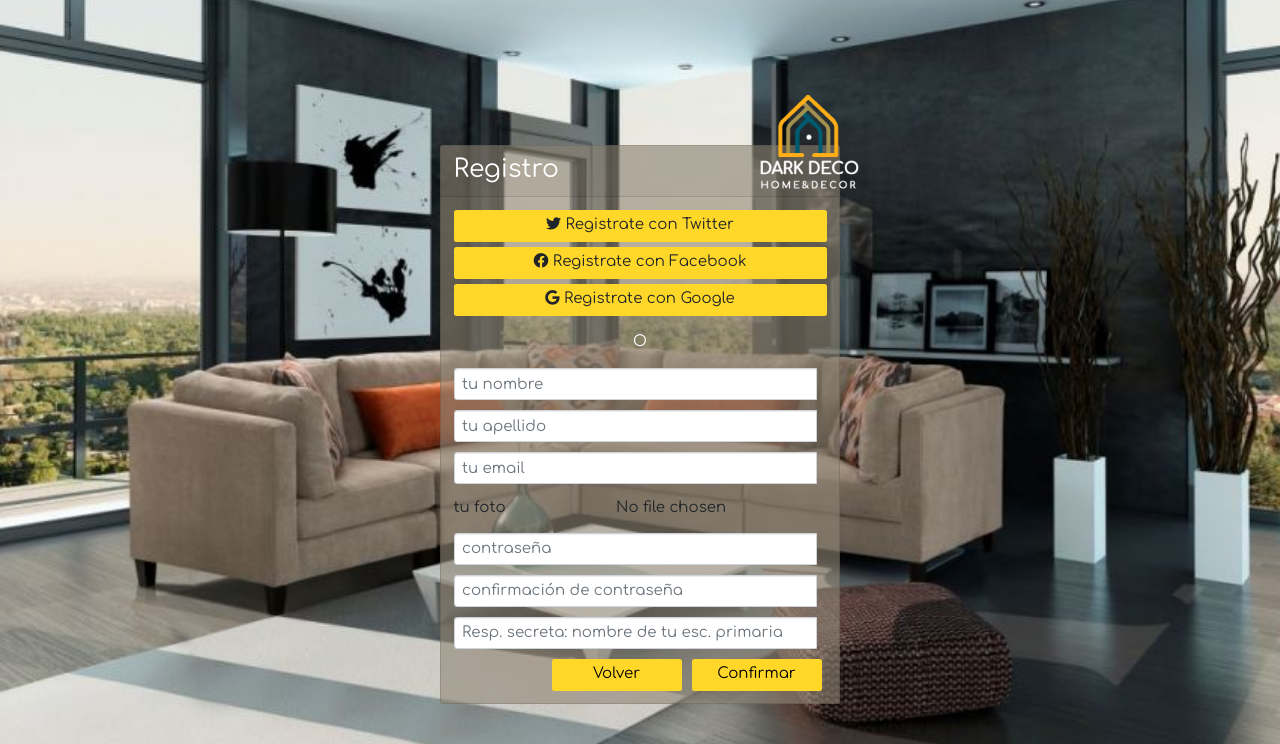
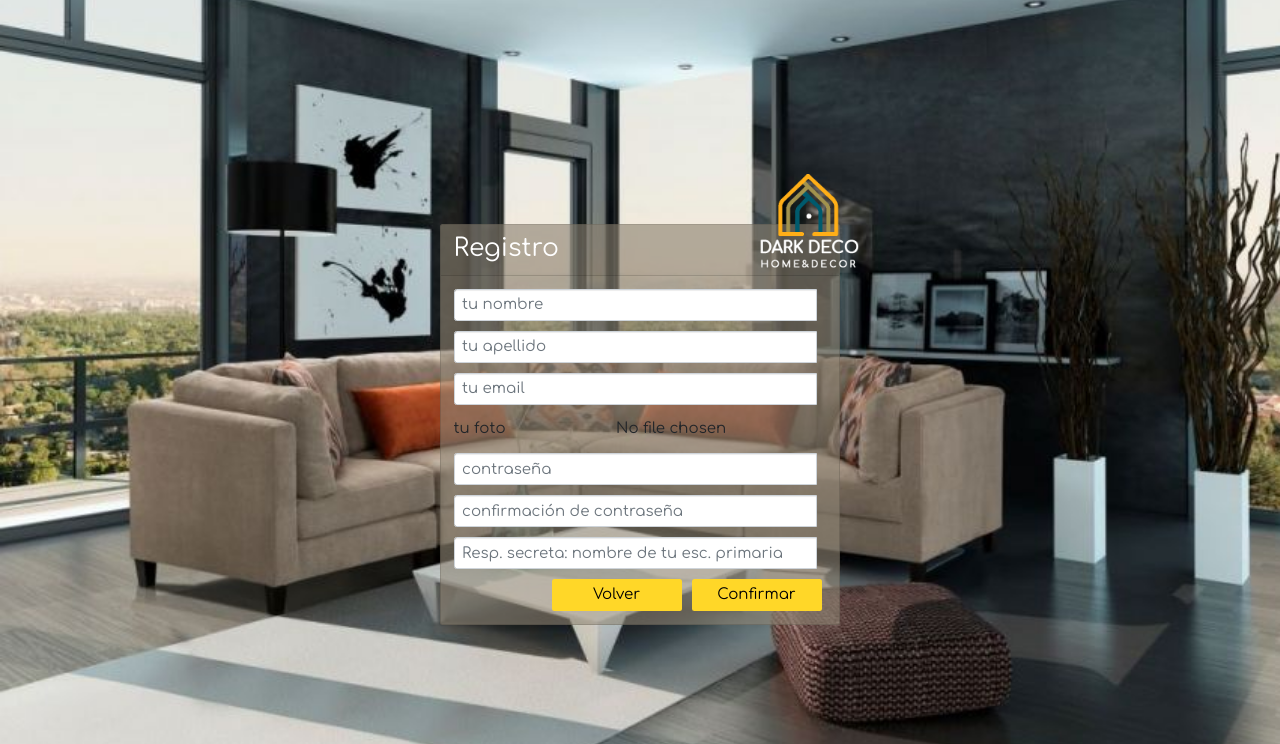
Before and after one commit to PaulinaMabres/DarkDeco, a PHP site: page /register.php in a window 1280 px wide. Shown: the part 66-810 px from the top of the page. Run offline with PHP 8.4, Linux system fonts and the light colour scheme; some libraries are stand-ins or nearby versions.

Commit message:
Add files via upload
Modificaciones en clase del miércoles

```diff
--- a/login.php
+++ b/login.php
@@ -92,11 +92,11 @@ include("partials/val_login.php");
 						<a href="restore-pass.php">Olvidaste tu contraseña?</a>
 					</div>
 
-					<div class="d-flex justify-content-start social_icon">
+					<!-- <div class="d-flex justify-content-start social_icon">
 						<span><i class="fab fa-facebook-square"></i></span>
 						<span><i class="fab fa-google-plus-square"></i></span>
 						<span><i class="fab fa-twitter-square"></i></span>
-					</div>
+					</div> -->
 				</div>
 
 			</div>
--- a/register.php
+++ b/register.php
@@ -35,7 +35,7 @@ include("partials/val_register.php");
 				</div>
 				<div class="card-body">
 					<form class="" action="register.php" method="post" enctype="multipart/form-data">
-						<div class="form-group social_login">
+						<!-- <div class="form-group social_login">
 							<a class="btn btn-block btn-social btn-twitter">
 								<span class="fab fa-twitter"></span> Registrate con Twitter
 							</a>
@@ -48,7 +48,7 @@ include("partials/val_register.php");
 							<div class = "space">
 								O
 							</div>
-						</div>
+						</div> -->
 
 						<div class="form-group">
 							<div class="input-group mb-3">
```
